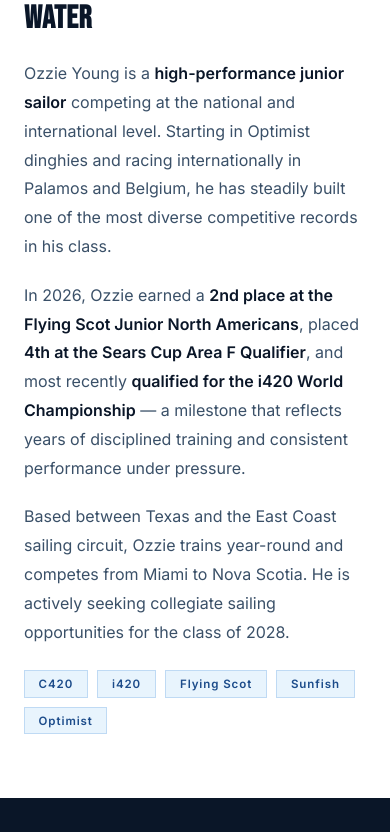
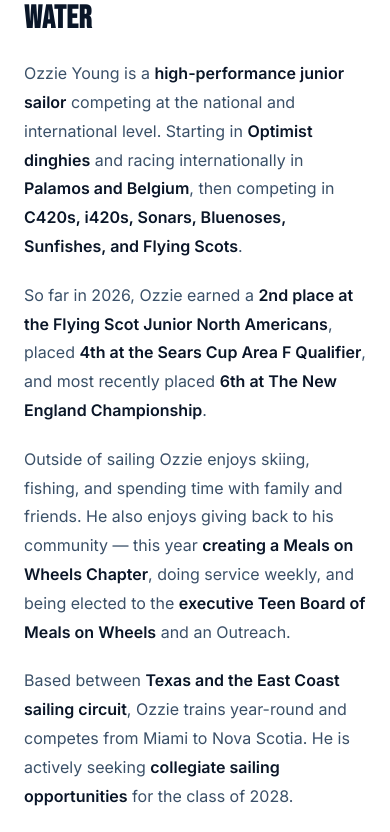
Before and after one commit to xanorchid-svg/ozzie-sailing, a React (Vite) app: page / in a window 390 px wide. Shown: the part 1700-2532 px from the top of the page. Built offline with nearby package versions, Linux system fonts and the light colour scheme.

Commit message:
update about copy, fix mobile gallery, add Sonar and Bluenose chips

```diff
--- a/src/App.css
+++ b/src/App.css
@@ -571,6 +571,10 @@
 
   .gallery-grid { grid-template-columns: repeat(2, 1fr); gap: 0.5rem; }
 
+  /* On mobile: show 10 photos in first grid, only 2 in second */
+  .gallery-grid--primary { grid-template-columns: repeat(2, 1fr); }
+  .gallery-grid--secondary .gallery-item:last-child { display: none; }
+
   .stats-bar { flex-wrap: wrap; }
   .stats-bar__item {
     flex: 1 0 calc(33% - 1rem);
--- a/src/App.jsx
+++ b/src/App.jsx
@@ -154,24 +154,29 @@
           <div className="section-label reveal">About</div>
           <h2 className="section-title reveal">Built on<br />Water</h2>
           <p className="reveal">
-            Ozzie Young is a <strong>high-performance junior sailor</strong> competing at the national
-            and international level. Starting in Optimist dinghies and racing internationally in
-            Palamos and Belgium, he has steadily built one of the most diverse competitive records
-            in his class.
+            Ozzie Young is a <strong>high-performance junior sailor</strong> competing at the
+            national and international level. Starting in <strong>Optimist dinghies</strong> and
+            racing internationally in <strong>Palamos and Belgium</strong>, then competing in{' '}
+            <strong>C420s, i420s, Sonars, Bluenoses, Sunfishes, and Flying Scots</strong>.
           </p>
           <p className="reveal">
-            In 2026, Ozzie earned a <strong>2nd place at the Flying Scot Junior North Americans</strong>,
-            placed <strong>4th at the Sears Cup Area F Qualifier</strong>, and most recently{' '}
-            <strong>qualified for the i420 World Championship</strong> — a milestone that reflects
-            years of disciplined training and consistent performance under pressure.
+            So far in 2026, Ozzie earned a <strong>2nd place at the Flying Scot Junior North
+            Americans</strong>, placed <strong>4th at the Sears Cup Area F Qualifier</strong>, and
+            most recently placed <strong>6th at The New England Championship</strong>.
           </p>
           <p className="reveal">
-            Based between Texas and the East Coast sailing circuit, Ozzie trains year-round and
-            competes from Miami to Nova Scotia. He is actively seeking collegiate sailing
-            opportunities for the class of 2028.
+            Outside of sailing Ozzie enjoys skiing, fishing, and spending time with family and
+            friends. He also enjoys giving back to his community — this year{' '}
+            <strong>creating a Meals on Wheels Chapter</strong>, doing service weekly, and being
+            elected to the <strong>executive Teen Board of Meals on Wheels</strong> and an Outreach.
+          </p>
+          <p className="reveal">
+            Based between <strong>Texas and the East Coast sailing circuit</strong>, Ozzie trains
+            year-round and competes from Miami to Nova Scotia. He is actively seeking{' '}
+            <strong>collegiate sailing opportunities</strong> for the class of 2028.
           </p>
           <div className="boats reveal">
-            {['C420', 'i420', 'Flying Scot', 'Sunfish', 'Optimist'].map(b => (
+            {['C420', 'i420', 'Flying Scot', 'Sunfish', 'Bluenose', 'Sonar', 'Optimist'].map(b => (
               <span key={b} className="boat-chip">{b}</span>
             ))}
           </div>
@@ -244,7 +249,7 @@
     <section className="gallery-section" id="gallery">
       <div className="section-label reveal" style={{ color: 'rgba(255,255,255,0.5)' }}>Gallery</div>
       <h2 className="section-title reveal" style={{ color: '#fff' }}>On the Water</h2>
-      <GalleryGrid photos={PHOTOS.slice(0, 9)} allPhotos={PHOTOS} />
+      <GalleryGrid photos={PHOTOS.slice(0, 9)} allPhotos={PHOTOS} className="gallery-grid--primary" />
     </section>
   )
 }
@@ -364,7 +369,7 @@
       <Results />
       <VideoShowcase />
       <section className="gallery-section" style={{ paddingTop: 0 }}>
-        <GalleryGrid photos={PHOTOS.slice(9, 12)} allPhotos={PHOTOS} />
+        <GalleryGrid photos={PHOTOS.slice(9, 12)} allPhotos={PHOTOS} className="gallery-grid--secondary" />
       </section>
       <Contact />
       <Footer />
```
